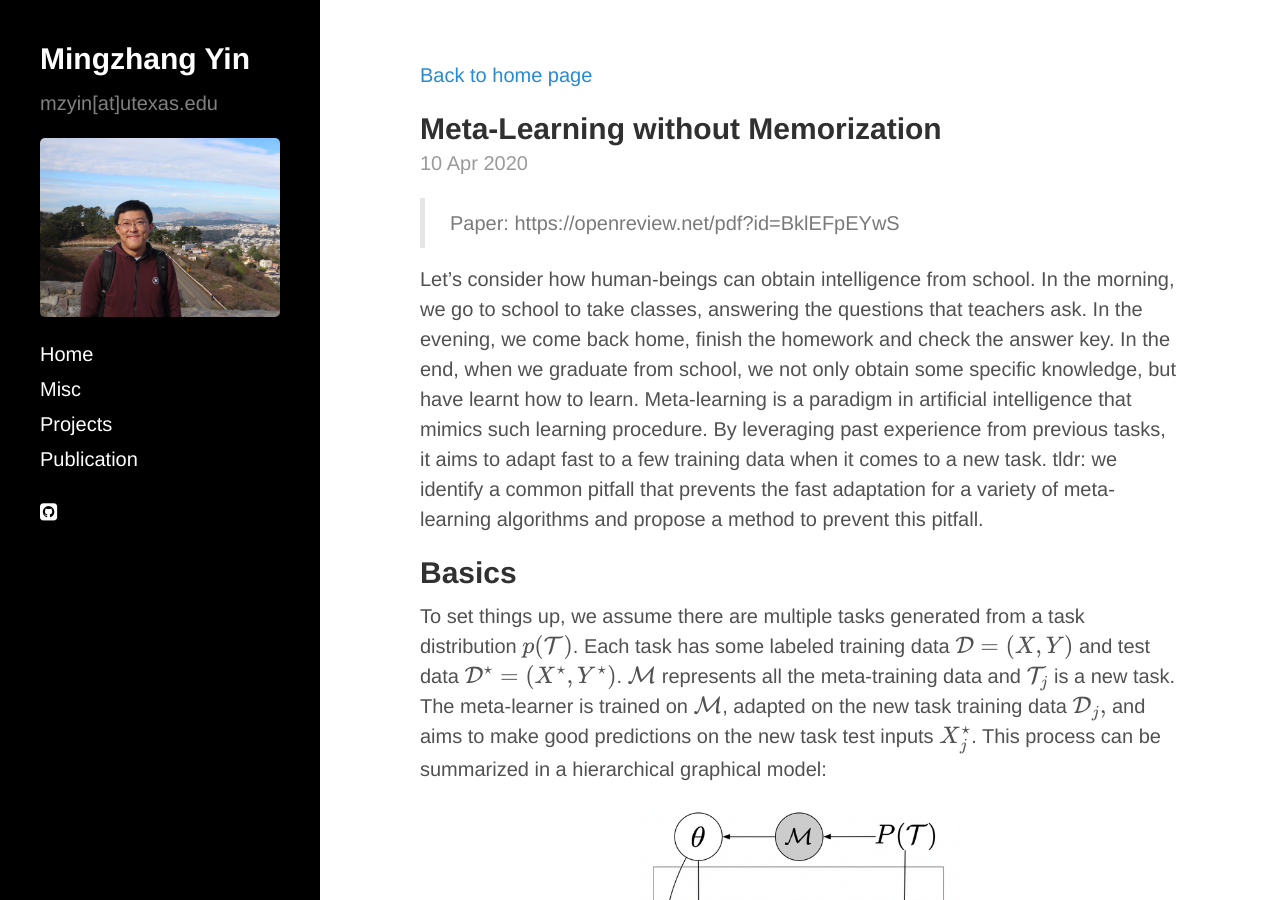
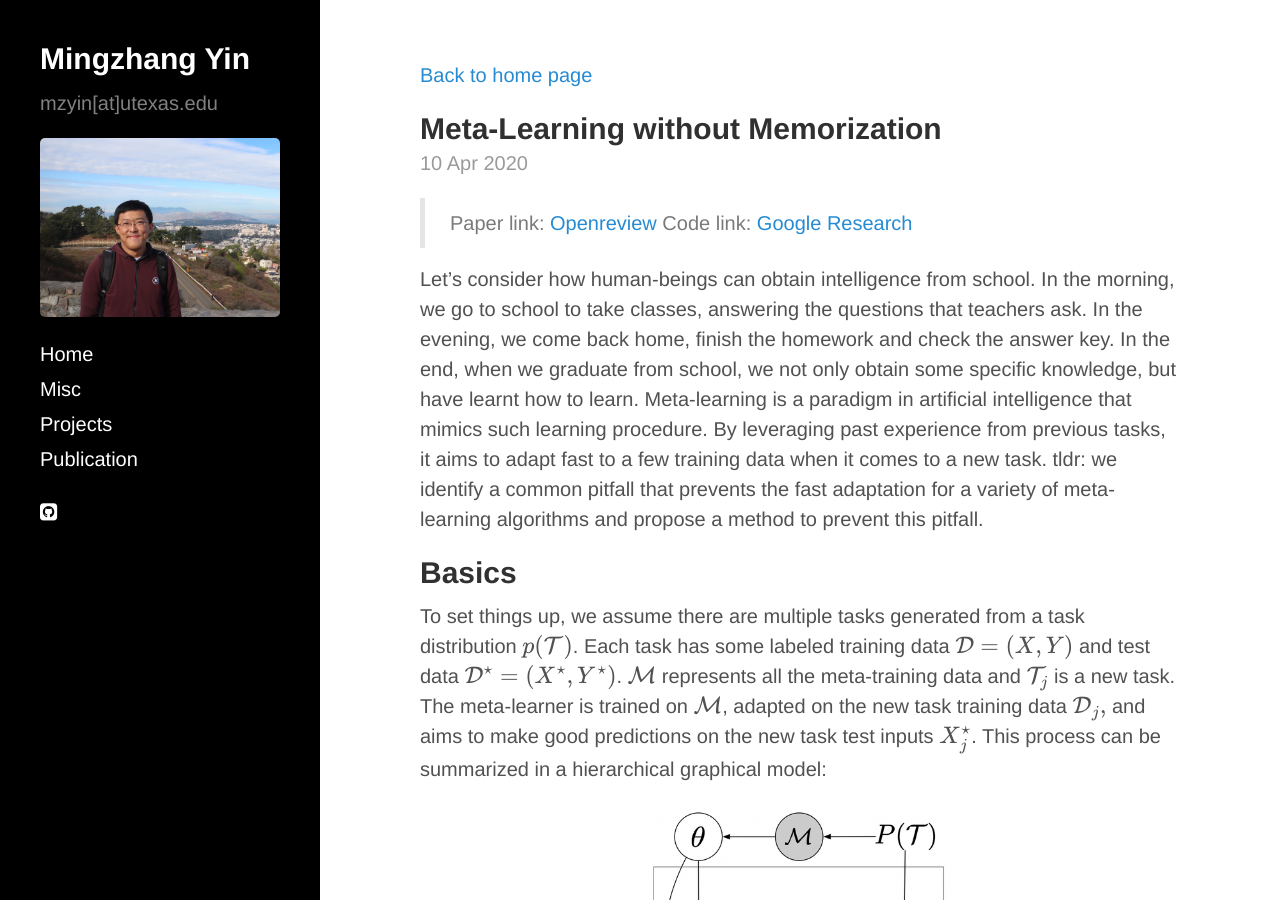
Before and after one commit to mingzhang-yin/mingzhang-yin.github.io, a Jekyll site: the page built from _posts/2020-04-10-Meta-learning-without-Memorization.md, in a window 1280 px wide and 900 px high. Built offline with Jekyll 4.4.1, drawn with Linux system fonts in a browser that asks for light colours; nearby versions of some CDN libraries; formulas are drawn with MathJax 3.

Commit message:
Update 2020-04-10-Meta-learning-without-Memorization.md

```diff
--- a/_posts/2020-04-10-Meta-learning-without-Memorization.md
+++ b/_posts/2020-04-10-Meta-learning-without-Memorization.md
@@ -7,7 +7,8 @@ comments: false
 use_math: true
 ---
 
->  Paper:  https://openreview.net/pdf?id=BklEFpEYwS
+>  Paper link:  [Openreview](https://openreview.net/pdf?id=BklEFpEYwS)
+>  Code link: [Google Research](https://github.com/google-research/google-research/tree/master/meta_learning_without_memorization)
 
 Let's consider how human-beings can obtain intelligence from school. In the morning, we go to school to take classes, answering the questions that teachers ask. In the evening, we come back home, finish the homework and check the answer key. In the end, when we graduate from school, we not only obtain some specific knowledge, but have learnt how to learn.  Meta-learning is a paradigm in artificial intelligence that mimics such learning procedure. By leveraging past experience from previous tasks, it aims to adapt fast to a few training data when it comes to a new task. tldr: we identify a common pitfall that prevents the fast adaptation for a variety of meta-learning algorithms and propose a method to prevent this pitfall.
 
```
